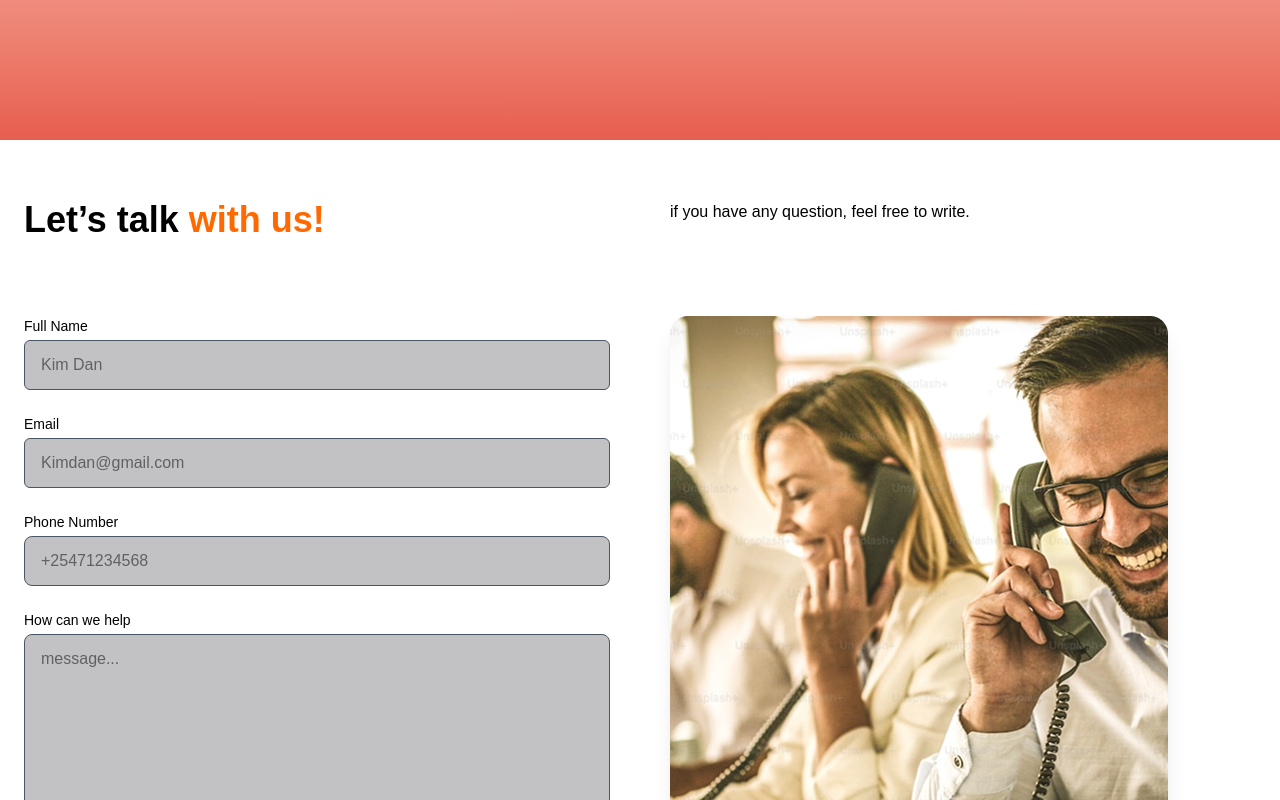
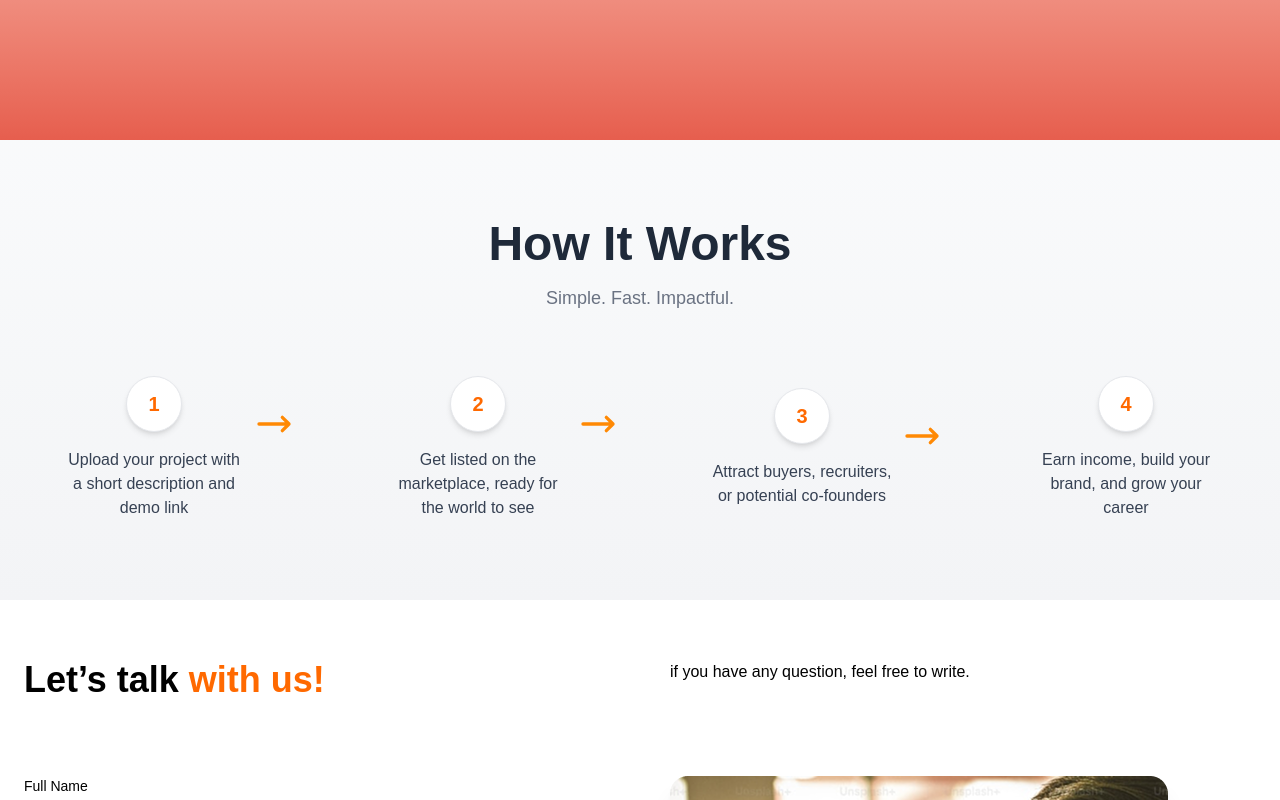
Before and after one commit to I-GIKARU/Innovation-Marketplace, a Next.js app in the folder client/: page / in a window 1280 px wide. Shown: the part 465-1265 px from the top of the page. Built offline with nearby package versions, Linux system fonts and the light colour scheme.

Commit message:
Added how it works section

```diff
--- /dev/null
+++ b/client/components/HowItWorks.jsx
@@ -0,0 +1,56 @@
+import React from 'react';
+import { HiOutlineArrowNarrowRight } from 'react-icons/hi';
+
+const steps = [
+  {
+    id: 1,
+    title: 'Upload your project with a short description and demo link',
+  },
+  {
+    id: 2,
+    title: 'Get listed on the marketplace, ready for the world to see',
+  },
+  {
+    id: 3,
+    title: 'Attract buyers, recruiters, or potential co-founders',
+  },
+  {
+    id: 4,
+    title: 'Earn income, build your brand, and grow your career',
+  },
+];
+
+const HowItWorks = () => {
+  return (
+    <section className="bg-gradient-to-b from-gray-50 to-gray-100 py-20 px-4">
+      <div className="max-w-6xl mx-auto text-center">
+        <h2 className="text-4xl md:text-5xl font-extrabold mb-4 text-gray-800">How It Works</h2>
+        <p className="text-gray-500 mb-16 text-lg">Simple. Fast. Impactful.</p>
+
+        <div className="flex flex-col md:flex-row items-center justify-between space-y-12 md:space-y-0 md:space-x-6">
+          {steps.map((step, index) => (
+            <div key={step.id} className="flex flex-col items-center group relative">
+
+
+              <div className="w-14 h-14 rounded-full bg-white shadow-md flex items-center justify-center text-xl font-bold text-orange-500 border border-gray-200
+                group-hover:bg-orange-500 group-hover:text-white transition duration-300 ease-in-out">
+                {step.id}
+              </div>
+
+
+              <p className="mt-4 max-w-[180px] text-gray-700 text-sm md:text-base font-medium">{step.title}</p>
+
+              {index !== steps.length -1 && (
+                <div className="hidden md:block absolute top-7 right-[-50px] text-orange-400 group-hover:text-orange-500 transition-transform duration-300 ease-in-out">
+                  <HiOutlineArrowNarrowRight size={40} className="transform group-hover:translate-x-2"/>
+                </div>
+              )}
+            </div>
+          ))}
+        </div>
+      </div>
+    </section>
+  );
+};
+
+export default HowItWorks;
--- a/client/src/app/page.js
+++ b/client/src/app/page.js
@@ -2,15 +2,18 @@
 import NavBar from "@/components/NavBar";
 import Hero from "@/components/Hero";
 import Contact from "@/components/Contact";
-import Footer from "@/components/Footer"
+import Footer from "@/components/Footer";
+import HowItWorks from "@/components/HowItWorks"
 
 export default function Home() {
   return (
     <>
       <NavBar />
       <Hero />
+      <HowItWorks />
       <Contact />
       <Footer />
+
     </>
   );
 }
```
Also changed, not shown: client/components/HowitWorks.jsx (deleted).
